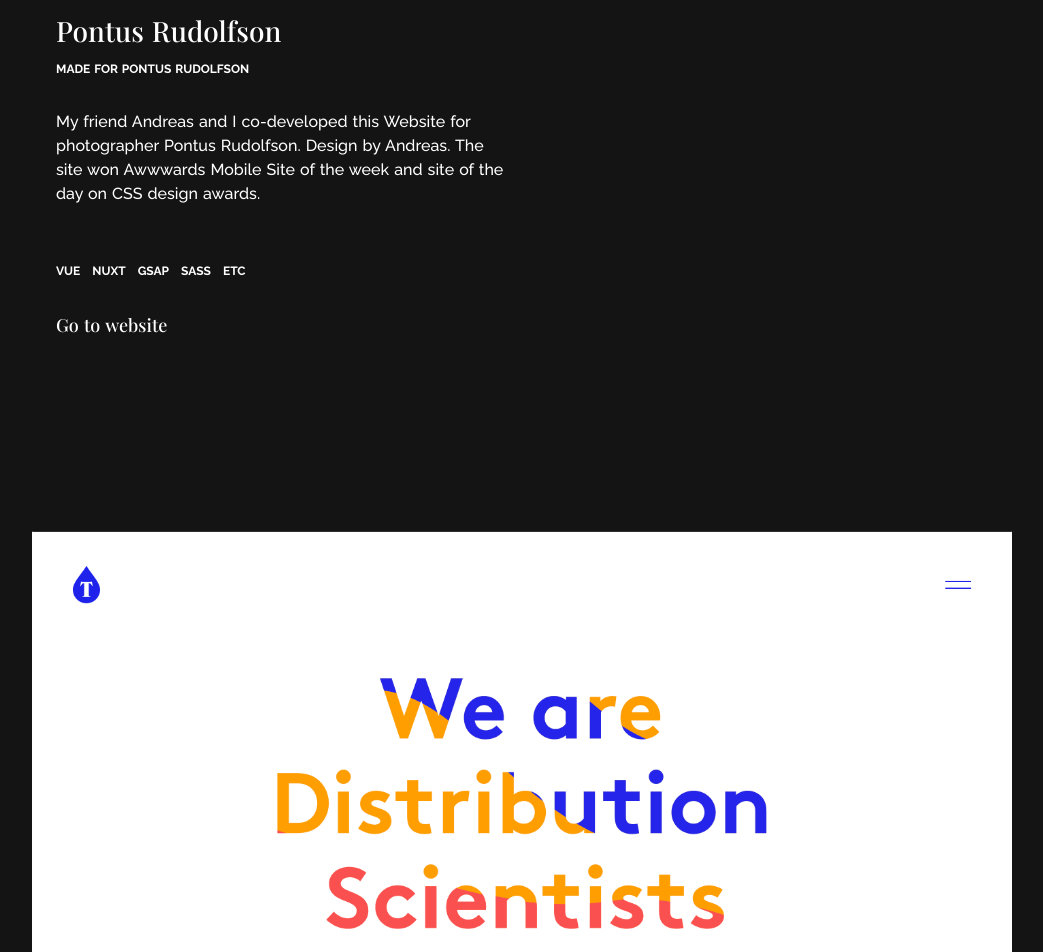
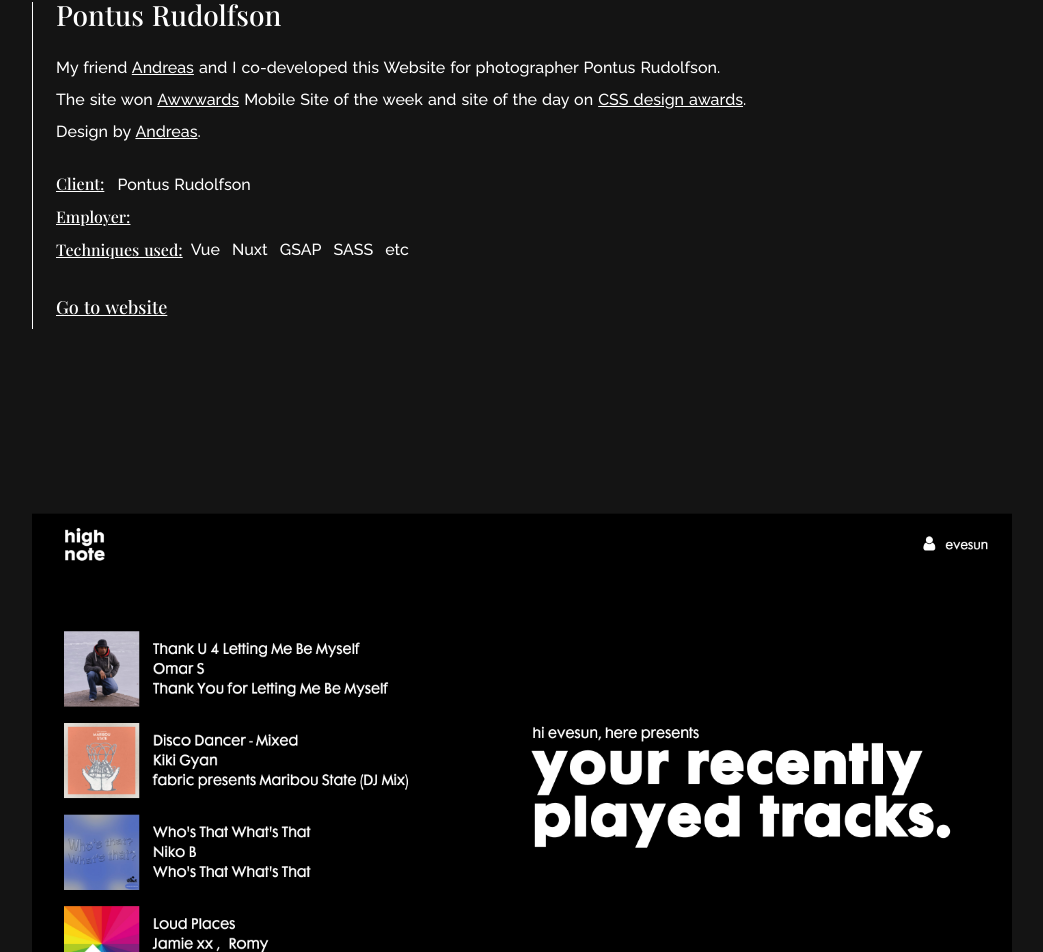
Before and after one commit to evelinasundin/Portfolio, a Nuxt app: page / in a window 1280 px wide. Shown: the part 1580-2532 px from the top of the page, without its empty margins (118-1161 px from the left). Built offline with nearby package versions, Linux system fonts and the light colour scheme.

Commit message:
some updates

```diff
--- a/components/Hero.vue
+++ b/components/Hero.vue
@@ -1,5 +1,5 @@
 <template>
-  <div class="page-load delay-3 max-w-reg min-h-screen flex items-center justify-between screen-height mx-auto py-20 relative">
+  <div class="page-load delay-35 max-w-reg min-h-screen flex items-center justify-between screen-height mx-auto py-20 relative">
     <div>
       <h1 class="font-serif text-2xl leading-tight text-white max-w-reg pb-10 head-title relative">
         Hi, Welcome
@@ -9,8 +9,8 @@
         Scroll down  to see some selected work I have done and to get to know me a little better.
       </p>
     </div>
-    <div class="image-overlay">
-      <img class="max-w-sm page-load delay-4 bface-visibility" lazyload src="~/assets/images/evelina.jpg" />
+    <div class="image-overlay page-load delay-4">
+      <img class="max-w-sm bface-visibility" lazyload src="~/assets/images/evelina.jpg" />
     </div>
   </div>
 </template>
@@ -44,7 +44,7 @@
     top: 8px;
     opacity: 0;
     animation: slidedown 1s forwards;
-    animation-delay: 3.2s;
+    animation-delay: 3.8s;
   }
 }
 
@@ -61,6 +61,9 @@
     position: absolute;
     top: 0;
     left: 0;
+    background-color: black;
+    opacity: 0.2;
+    z-index: 1;
   }
 }
 
--- a/components/Nav.vue
+++ b/components/Nav.vue
@@ -1,6 +1,6 @@
 <template>
   <nav class="mx-10 py-8">
-    <div class="flex justify-between pb-4 page-load delay-2">
+    <div class="flex justify-between pb-4 page-load delay-25">
       <a href="#" class="text-white font-serif"> Evelina Sundin </a>
       <div>
         <a href="#" class="text-white font-serif pr-6"> Selected Work </a>
@@ -37,19 +37,20 @@
   opacity: 0;
 }
 
-.delay-1 {
-  animation-delay: 1s;
-}
-
 .delay-2 {
   animation-delay: 2s;
 }
 
-.delay-3 {
-  animation-delay: 3s;
+.delay-25 {
+  animation-delay: 2.5s;
+}
+
+.delay-35 {
+  animation-delay: 3.5s;
 }
 
 .delay-4 {
   animation-delay: 5s;
 }
+
 </style>
--- a/components/Project.vue
+++ b/components/Project.vue
@@ -1,17 +1,20 @@
 <template>
   <div class="pb-48">
-    <img lazyload :src="project.image" class="pb-6"/>
+    <a :href="project.link">
+      <img lazyload :src="project.image" class="pb-6"/>
+    </a>
     <div class="pl-6 project-text relative">
-      <h3 class="text-lg text-white font-serif pb-2"> {{project.title}} </h3>
-      <h2 class="font-sans text-white font-bold uppercase text-sm pb-8"> {{project.subtitle}} </h2>
-      <p class="text-white font-sans max-w-md pb-4 project-html" v-html="project.text">  </p>
-
-      <div class="flex pt-10 pb-8">
-        <div v-for="item in project.techniques" :key="item" class="mr-3 text-xs font-sans text-white uppercase font-bold">
+      <h3 class="text-lg text-white font-serif pb-4"> {{project.title}} </h3>
+      <p class="text-white font-sans max-w-3xl pb-6 leading-loose project-html" v-html="project.text"> </p>
+      <p class="font-sans text-white pb-2"> <span class="font-serif underline mr-2">  Client:</span> {{project.client}} </p>
+      <p class="font-sans text-white pb-2"> <span class="font-serif underline mr-2">  Employer:</span> {{project.employer}} </p>
+      <div class="flex pb-8 items-center">
+        <p class="font-serif text-white mr-2 underline"> Techniques used: </p>
+        <div v-for="item in project.techniques" :key="item" class="mr-3 font-sans leading-none text-white">
         {{item}}
         </div>
       </div>
-      <p class="font-serif text-md text-white"> Go to website</p>
+      <a :href="project.link" class="font-serif text-md text-white underline" > Go to website </a>
     </div>
   </div>
 </template>
@@ -25,9 +28,16 @@
 
 <style lang="scss">
 
+.project-html {
+  a {
+    @apply underline;
+  }
+}
+
 .project-text {
   &:before {
     content:'';
+    height: 100%;
     width: 1px;
     background-color: white;
     position: absolute;
--- a/components/ProjectsHolder.vue
+++ b/components/ProjectsHolder.vue
@@ -1,6 +1,6 @@
 <template>
   <div class="max-w-reg mx-auto py-20">
-  <h2 class="text-lg font-serif text-white pb-24"> Selected Work </h2>
+  <h2 class="text-lg font-serif text-white pb-20"> Selected Work </h2>
   <Project v-for="project in work" :key="project.id" :project="project" />
   </div>
 </template>
--- a/static/constants.js
+++ b/static/constants.js
@@ -3,89 +3,121 @@
     {
       id: 1,
       title: 'Pontus Rudolfson',
-      subtitle: 'Made for Pontus Rudolfson',
-      image: require("@/assets/images/rudolfson.jpg?webp"),
+      empolyer: 'Personal project',
       link: 'https://www.rudolfson.com/',
-      text: '<p>My friend <a href="https://andreasantonsson.dev/" target="_blank" rel="noopener noreferrer">Andreas</a> and I co-developed this Website for photographer Pontus Rudolfson. Design by <a href="https://andreasantonsson.dev/" target="_blank" rel="noopener noreferrer">Andreas</a>. The site won <a href="https://www.awwwards.com/sites/pontus-rudolfson" target="_blank">Awwwards</a> Mobile Site of the week and site of the day on <a href="https://www.cssdesignawards.com/sites/pontus-rudolfson/35598/" target="_blank">CSS design awards</a>.<p>',
+      text: '<p>My friend <a href="https://andreasantonsson.dev/" target="_blank" rel="noopener noreferrer">Andreas</a> and I co-developed this Website for photographer Pontus Rudolfson. <br> The site won <a href="https://www.awwwards.com/sites/pontus-rudolfson" target="_blank">Awwwards</a> Mobile Site of the week and site of the day on <a href="https://www.cssdesignawards.com/sites/pontus-rudolfson/35598/" target="_blank">CSS design awards</a>. <br>  Design by <a href="https://andreasantonsson.dev/" target="_blank" rel="noopener noreferrer">Andreas</a>.<p>',
       techniques: [
         'Vue', 'Nuxt', 'GSAP', 'SASS', 'etc'
       ],
+      client: 'Pontus Rudolfson',
+      image: require("@/assets/images/rudolfson.jpg?webp"),
     },
     {
       id: 2,
+      title: 'Highnote',
+      employer: 'Exam work at Nackademin',
+      link: 'http://highnote.herokuapp.com/',
+      text: '<p>My exam work that I did @Nackademin. Sign in with Spotify and see your most listened to artist, songs and create your personal playlist.</p>',
+      techniques: [
+        'React', 'Spotify API', 'OAuth', 'Heroku', 'SASS', 'etc'
+      ],
+      client: 'Personal project',
+      image: require("@/assets/images/highnote.jpg?webp")
+    },
+    {
+      id: 3,
       title: 'Trickle',
-      subtitle: 'Made for ohmy',
+      employer: 'Oh My',
       link: 'https://www.wearetrickle.com/',
       text: '<p>Website made for content distrubution agency Trickle.</p>',
       techniques: [
         'Javascript', 'PHP', 'Wordpress', 'SASS', 'Bodymovin', 'etc'
       ],
+      client: 'Trickle',
       image: require("@/assets/images/trickle.jpg?webp")
     },
     {
-      id: 3,
-      title: 'Highnote',
-      subtitle: 'My exam work @Nackademin',
-      link: 'http://highnote.herokuapp.com/',
-      text: '<p>My exam work that I did @Nackademin. Sign in with Spotify and see your most listened to artist, songs and create your personal playlist.</p>',
+      id: 4,
+      title: 'Brite',
+      employer: 'Oh My',
+      link: 'https://britepaymentgroup.com/',
+      text: '<p>Website made for Brite Payment Group.</p>',
       techniques: [
-        'React', 'Spotify API', 'OAuth', 'Heroku', 'SASS', 'etc'
+        'Javascript', 'PHP', 'Wordpress', 'SASS', 'etc'
       ],
-      image: require("@/assets/images/highnote.jpg?webp")
+      client: 'Brite Payment Group',
+      image: require("@/assets/images/brite.jpg?webp")
     },
     {
-      id: 4,
+      id: 5,
       title: 'Cupole - Handbook',
-      subtitle: 'Made for @ohmy',
+      employer: 'Oh My',
       link: 'https://www.life.cupole.se/',
       text: '<p>Handbook as website made for Management Consultants agancy Cupole</p>',
       techniques: [
         'Javascript', 'PHP', 'Wordpress', 'SASS', 'etc'
       ],
+      client: 'Cupole',
       image: require("@/assets/images/cupole.jpg?webp")
     },
     {
-      id: 5,
+      id: 6,
       title: 'Cultur',
-      subtitle: 'Made for @ohmy',
+      employer: 'Made for @ohmy',
       link: 'https://www.culturbar.se/',
       text: '<p>Website made for restaurant Cultur in Gamla Stan</p>',
       techniques: [
         'Javascript', 'PHP', 'Wordpress', 'SASS', 'etc'
       ],
+      client: 'Cultur',
       image: require("@/assets/images/cultur.jpg?webp")
     },
     {
-      id: 6,
+      id: 7,
+      title: 'Carmona',
+      employer: 'Oh My',
+      link: 'https://www2.carmona.se/',
+      text: '<p>Website made for the science platform partner Carmona</p>',
+      techniques: [
+        'Javascript', 'PHP', 'Wordpress', 'Tailwind', 'SASS', 'etc'
+      ],
+      client: 'Carmona',
+      image: require("@/assets/images/carmona.jpg?webp")
+    },
+    {
+      id: 8,
       title: 'COTF - Framtidsföretagen',
-      subtitle: 'Made for @ohmy',
+      employer: 'Oh My',
       link: 'https://www.cotf.se/framtidsforetagen',
       text: '<p>Multisite solution for Universum, for their different sites that research abouts the most popular companys in Sweden</p>',
       techniques: [
         'PHP', 'Multisite', 'Javascript', 'Wordpress', 'SASS', 'etc'
       ],
+      client: 'Universum',
       image: require("@/assets/images/universum.jpg?webp")
     },
     {
-      id: 7,
+      id: 9,
       title: 'Developers Bookmark',
-      subtitle: 'Work as a student @Nackademin',
+      employer: 'Student work at Nackademin',
       link: 'https://build-yvhmdluhgo.now.sh/',
       text: '<p>The main focus of the task was to build an application in React that collects and stores data from an own setup database in Firebase. Demands were to be able to log in through firebase authentication system and store information about users and user data.</p>',
       techniques: [
         'React', 'Firebase', 'Javascript', 'Bootstrap', 'SASS', 'etc'
       ],
+      client: 'Personal project',
       image: require("@/assets/images/dev-bookmark.jpg?webp")
     },
     {
-      id: 8,
+      id: 10,
       title: 'Album Collection',
-      subtitle: 'Work as a student @Nackademin',
+      employer: 'Student work at Nackademin',
       link: 'https://evelinasundin.github.io/AlbumCollection/',
       text: '<p>The task was to create an application that collects data from an open API and to show this via HTML DOM. Some of the requirements were, among other things, to collect data from an open API that serves data in form of json, to have good code structure and use of namespaces as well as error handling.</p>',
       techniques: [
         'Module Pattern', 'Ajax', 'Javascript', 'Bootstrap', 'SASS', 'etc'
       ],
+      client: 'Personal project',
       image: require("@/assets/images/ac.jpg?webp")
     },
 ]
```
Also changed, not shown: assets/images/brite.jpg (added).
